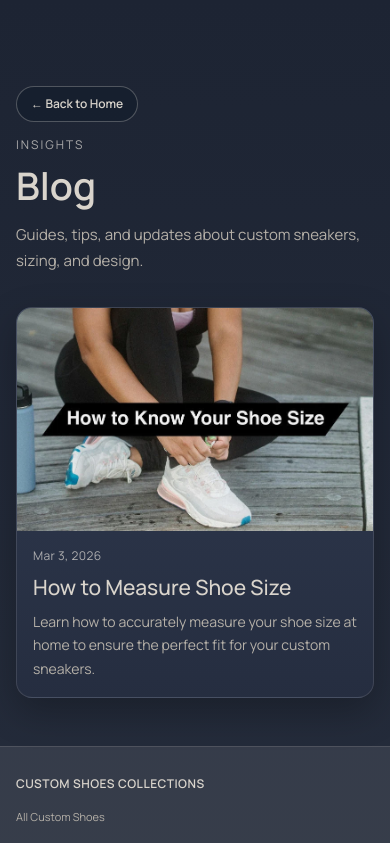
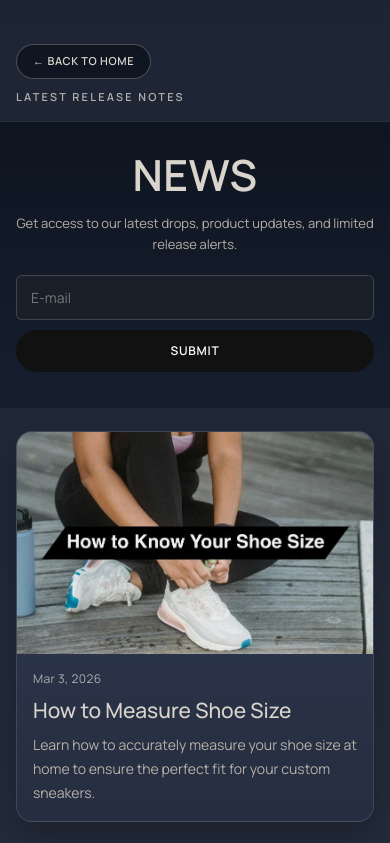
Before and after one commit to klsmbl/Sneakr.lab, a React (Create React App) app in the folder frontend/: page /blog in a window 390 px wide. Shown: the top 843 px of the page. Built offline with nearby package versions, Linux system fonts and the light colour scheme; no server answers.

Commit message:
Bug fixes in footer and Polished more the blog section

```diff
--- a/frontend/src/Footer.css
+++ b/frontend/src/Footer.css
@@ -146,26 +146,6 @@
   text-align: center;
 }
 
-.footer__back-button {
-  border: 1px solid rgba(229, 225, 219, 0.24);
-  background: rgba(229, 225, 219, 0.08);
-  color: var(--text-main);
-  border-radius: 999px;
-  padding: 8px 16px;
-  font-size: 12px;
-  font-weight: 600;
-  letter-spacing: 0.2px;
-  cursor: pointer;
-  transition: transform 180ms ease, background-color 180ms ease, border-color 180ms ease;
-  margin-bottom: 12px;
-}
-
-.footer__back-button:hover {
-  transform: translateY(-1px);
-  background: rgba(229, 225, 219, 0.14);
-  border-color: rgba(229, 225, 219, 0.4);
-}
-
 .footer__copyright {
   margin: 0;
   font-size: 12px;
@@ -252,12 +232,6 @@
     font-size: 11px;
   }
 
-  .footer__back-button {
-    padding: 7px 14px;
-    font-size: 11px;
-    margin-bottom: 10px;
-  }
-
   .footer__social {
     gap: 18px;
     margin-bottom: 24px;
--- a/frontend/src/Footer.js
+++ b/frontend/src/Footer.js
@@ -1,21 +1,11 @@
-import { useLocation, useNavigate } from 'react-router-dom';
+import { useNavigate } from 'react-router-dom';
 import { useEffect, useRef, useState } from 'react';
 import './Footer.css';
 
 function Footer() {
   const navigate = useNavigate();
-  const location = useLocation();
   const [isVisible, setIsVisible] = useState(false);
   const footerRef = useRef(null);
-
-  const handleBackNavigation = () => {
-    if (window.history.length > 1) {
-      navigate(-1);
-      return;
-    }
-
-    navigate('/');
-  };
 
   useEffect(() => {
     const observer = new IntersectionObserver(
@@ -206,11 +196,6 @@ function Footer() {
 
         {/* Footer Bottom - Copyright */}
         <div className="footer__bottom">
-          {location.pathname !== '/' && (
-            <button type="button" className="footer__back-button" onClick={handleBackNavigation}>
-              ← Back
-            </button>
-          )}
           <p className="footer__copyright">
             © 2026, Sneakr.lab. All Rights Reserved
           </p>
--- a/frontend/src/pages/Blog.css
+++ b/frontend/src/pages/Blog.css
@@ -5,7 +5,7 @@
 }
 
 .blog-hero {
-  padding: 110px 24px 48px;
+  padding: 56px 24px 24px;
 }
 
 .blog-hero__content {
@@ -14,50 +14,117 @@
 }
 
 .blog-hero__eyebrow {
-  margin: 0 0 12px;
-  letter-spacing: 2px;
-  font-size: 12px;
-  color: rgba(229, 225, 219, 0.7);
+  margin: 0;
+  letter-spacing: 2.2px;
+  font-size: 11px;
+  font-weight: 700;
+  text-transform: uppercase;
+  color: rgba(229, 225, 219, 0.74);
 }
 
 .blog-hero__back {
   border: 1px solid rgba(229, 225, 219, 0.28);
-  background: rgba(18, 28, 42, 0.55);
+  background: rgba(12, 18, 30, 0.78);
   color: var(--text-main);
   border-radius: 999px;
-  padding: 8px 14px;
-  font-size: 12px;
+  padding: 8px 16px;
+  font-size: 11px;
   font-weight: 600;
+  letter-spacing: 0.6px;
+  text-transform: uppercase;
   cursor: pointer;
-  margin-bottom: 14px;
+  margin-bottom: 10px;
   transition: transform 180ms ease, background-color 180ms ease, border-color 180ms ease;
 }
 
 .blog-hero__back:hover {
   transform: translateY(-1px);
-  background: rgba(36, 48, 70, 0.72);
+  background: rgba(23, 33, 50, 0.9);
   border-color: rgba(229, 225, 219, 0.45);
 }
 
-.blog-hero__title {
-  margin: 0;
-  font-size: clamp(38px, 6vw, 68px);
-  line-height: 1;
-  font-weight: 700;
-  color: var(--text-main);
+.blog-news {
+  background: linear-gradient(180deg, rgba(14, 20, 32, 0.96), rgba(21, 30, 46, 0.92));
+  border-top: 1px solid rgba(229, 225, 219, 0.08);
+  border-bottom: 1px solid rgba(229, 225, 219, 0.08);
+  padding: 50px 24px 56px;
 }
 
-.blog-hero__subtitle {
-  margin: 18px 0 0;
-  max-width: 680px;
+.blog-news__content {
+  max-width: 1120px;
+  margin: 0 auto;
+  text-align: center;
+}
+
+.blog-news__title {
+  margin: 0;
+  color: var(--text-main);
+  font-size: clamp(38px, 6vw, 56px);
+  line-height: 1;
+  font-weight: 800;
+  letter-spacing: 0.4px;
+  text-transform: uppercase;
+}
+
+.blog-news__subtitle {
+  margin: 20px auto 0;
+  max-width: 560px;
   color: var(--text-sub);
-  font-size: clamp(15px, 2.1vw, 18px);
-  line-height: 1.7;
+  font-size: 14px;
+  line-height: 1.6;
+}
+
+.blog-news__form {
+  margin: 24px auto 0;
+  max-width: 560px;
+  display: flex;
+  gap: 10px;
+}
+
+.blog-news__input {
+  flex: 1;
+  height: 44px;
+  border-radius: 10px;
+  border: 1px solid rgba(229, 225, 219, 0.22);
+  background: rgba(13, 20, 32, 0.82);
+  color: var(--text-main);
+  font-size: 14px;
+  padding: 0 14px;
+}
+
+.blog-news__input::placeholder {
+  color: rgba(229, 225, 219, 0.52);
+}
+
+.blog-news__submit {
+  border: 1px solid #111;
+  border-radius: 999px;
+  background: #111111;
+  color: #ffffff;
+  font-size: 12px;
+  font-weight: 700;
+  letter-spacing: 0.8px;
+  text-transform: uppercase;
+  padding: 0 28px;
+  cursor: pointer;
+  transition: transform 180ms ease, background-color 180ms ease;
+}
+
+.blog-news__submit:hover {
+  transform: translateY(-1px);
+  background: #1f1f1f;
+}
+
+.blog-news__status {
+  margin: 12px auto 0;
+  color: var(--text-sub);
+  font-size: 13px;
 }
 
 .blog-content {
   max-width: 1120px;
   margin: 0 auto;
+  margin-top: 28px;
   padding: 12px 24px 20px;
 }
 
@@ -153,10 +220,19 @@
 
 @media (max-width: 768px) {
   .blog-hero {
-    padding: 92px 20px 34px;
+    padding: 48px 20px 20px;
+  }
+
+  .blog-news {
+    padding: 40px 20px 46px;
+  }
+
+  .blog-news__form {
+    max-width: 480px;
   }
 
   .blog-content {
+    margin-top: 22px;
     padding: 8px 20px 10px;
   }
 
@@ -171,10 +247,36 @@
 
 @media (max-width: 480px) {
   .blog-hero {
-    padding: 86px 16px 28px;
+    padding: 44px 16px 16px;
+  }
+
+  .blog-news {
+    padding: 32px 16px 36px;
+  }
+
+  .blog-news__title {
+    font-size: clamp(34px, 11vw, 46px);
+  }
+
+  .blog-news__subtitle {
+    margin-top: 16px;
+    font-size: 13px;
+  }
+
+  .blog-news__form {
+    margin-top: 20px;
+    flex-direction: column;
+    gap: 10px;
+  }
+
+  .blog-news__input,
+  .blog-news__submit {
+    height: 42px;
+    width: 100%;
   }
 
   .blog-content {
+    margin-top: 16px;
     padding: 6px 16px 8px;
   }
 
--- a/frontend/src/pages/Blog.js
+++ b/frontend/src/pages/Blog.js
@@ -1,4 +1,4 @@
-import { useEffect } from 'react';
+import { useEffect, useState } from 'react';
 import { useNavigate } from 'react-router-dom';
 import './Blog.css';
 import Footer from '../Footer';
@@ -16,10 +16,23 @@ const BLOG_ITEMS = [
 
 function Blog() {
   const navigate = useNavigate();
+  const [newsletterEmail, setNewsletterEmail] = useState('');
+  const [newsletterStatus, setNewsletterStatus] = useState('');
 
   useEffect(() => {
     window.scrollTo(0, 0);
   }, []);
+
+  const handleNewsletterSubmit = (event) => {
+    event.preventDefault();
+    if (!newsletterEmail.trim()) {
+      setNewsletterStatus('Please enter your email address.');
+      return;
+    }
+
+    setNewsletterStatus('Thanks. You are now subscribed to our latest news updates.');
+    setNewsletterEmail('');
+  };
 
   return (
     <div className="blog-page">
@@ -32,11 +45,31 @@ function Blog() {
           >
             ← Back to Home
           </button>
-          <p className="blog-hero__eyebrow">INSIGHTS</p>
-          <h1 className="blog-hero__title">Blog</h1>
-          <p className="blog-hero__subtitle">
-            Guides, tips, and updates about custom sneakers, sizing, and design.
+          <p className="blog-hero__eyebrow">LATEST RELEASE NOTES</p>
+        </div>
+      </section>
+
+      <section className="blog-news" aria-label="News newsletter signup">
+        <div className="blog-news__content">
+          <h2 className="blog-news__title">News</h2>
+          <p className="blog-news__subtitle">
+            Get access to our latest drops, product updates, and limited release alerts.
           </p>
+          <form className="blog-news__form" onSubmit={handleNewsletterSubmit}>
+            <input
+              type="email"
+              className="blog-news__input"
+              placeholder="E-mail"
+              value={newsletterEmail}
+              onChange={(event) => setNewsletterEmail(event.target.value)}
+              aria-label="Newsletter email"
+              required
+            />
+            <button type="submit" className="blog-news__submit">
+              Submit
+            </button>
+          </form>
+          {newsletterStatus ? <p className="blog-news__status">{newsletterStatus}</p> : null}
         </div>
       </section>
 
```
